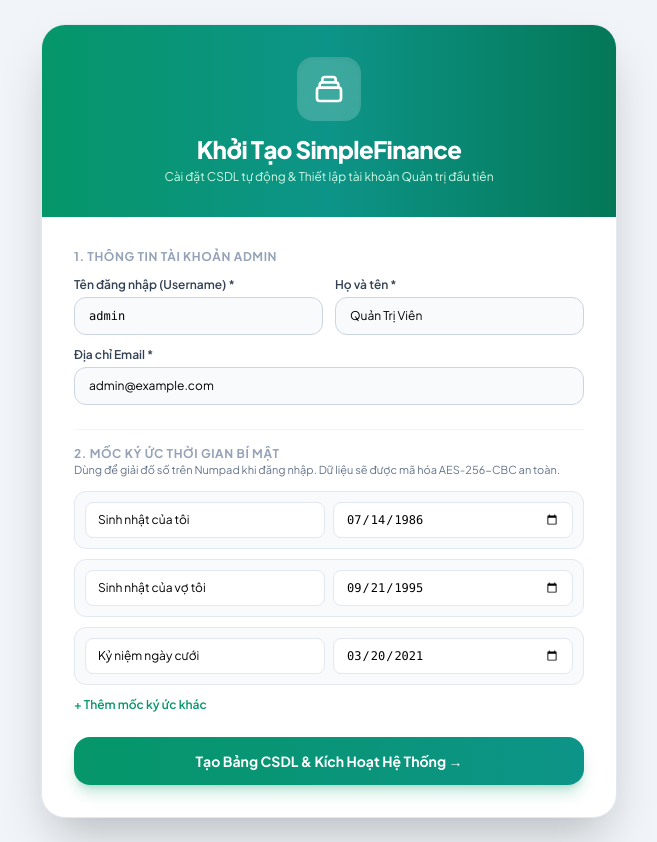
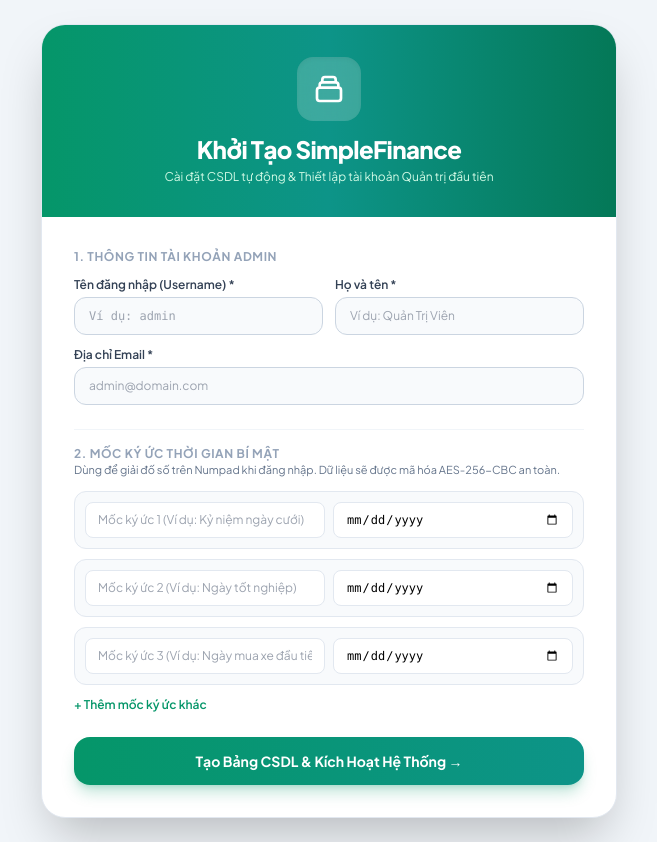
Before and after one commit to namth/finance-mcp, a PHP site: page /install.php in a window 1280 px wide. Shown: the whole page, without its empty margins (311-968 px from the left). Run offline with PHP 8.4, Linux system fonts and the light colour scheme; data that the repository does not hold is empty; some libraries are stand-ins or nearby versions.

Commit message:
fix: resolve duplicate parameter PDO error in findByUsernameOrEmail and remove sample data from install wizard

```diff
--- a/install.php
+++ b/install.php
@@ -359,17 +359,17 @@ if ($_SERVER['REQUEST_METHOD'] === 'POST') {
                         <div class="grid grid-cols-1 sm:grid-cols-2 gap-3">
                             <div>
                                 <label class="block text-xs font-semibold text-slate-700 mb-1">Tên đăng nhập (Username) *</label>
-                                <input type="text" name="username" value="<?= htmlspecialchars($_POST['username'] ?? 'admin') ?>" required class="w-full px-3.5 py-2.5 bg-slate-50 border border-slate-300 rounded-xl text-xs font-mono focus:ring-2 focus:ring-emerald-500 outline-none">
+                                <input type="text" name="username" value="<?= htmlspecialchars($_POST['username'] ?? '') ?>" placeholder="Ví dụ: admin" required class="w-full px-3.5 py-2.5 bg-slate-50 border border-slate-300 rounded-xl text-xs font-mono focus:ring-2 focus:ring-emerald-500 outline-none">
                             </div>
                             <div>
                                 <label class="block text-xs font-semibold text-slate-700 mb-1">Họ và tên *</label>
-                                <input type="text" name="full_name" value="<?= htmlspecialchars($_POST['full_name'] ?? 'Quản Trị Viên') ?>" required class="w-full px-3.5 py-2.5 bg-slate-50 border border-slate-300 rounded-xl text-xs focus:ring-2 focus:ring-emerald-500 outline-none">
+                                <input type="text" name="full_name" value="<?= htmlspecialchars($_POST['full_name'] ?? '') ?>" placeholder="Ví dụ: Quản Trị Viên" required class="w-full px-3.5 py-2.5 bg-slate-50 border border-slate-300 rounded-xl text-xs focus:ring-2 focus:ring-emerald-500 outline-none">
                             </div>
                         </div>
 
                         <div>
                             <label class="block text-xs font-semibold text-slate-700 mb-1">Địa chỉ Email *</label>
-                            <input type="email" name="email" value="<?= htmlspecialchars($_POST['email'] ?? 'admin@example.com') ?>" required class="w-full px-3.5 py-2.5 bg-slate-50 border border-slate-300 rounded-xl text-xs focus:ring-2 focus:ring-emerald-500 outline-none">
+                            <input type="email" name="email" value="<?= htmlspecialchars($_POST['email'] ?? '') ?>" placeholder="admin@domain.com" required class="w-full px-3.5 py-2.5 bg-slate-50 border border-slate-300 rounded-xl text-xs focus:ring-2 focus:ring-emerald-500 outline-none">
                         </div>
                     </div>
 
@@ -384,18 +384,18 @@ if ($_SERVER['REQUEST_METHOD'] === 'POST') {
 
                         <div id="events-container" class="space-y-2.5">
                             <div class="grid grid-cols-1 sm:grid-cols-2 gap-2 bg-slate-50 p-2.5 rounded-xl border border-slate-200">
-                                <input type="text" name="event_names[]" value="Sinh nhật của tôi" placeholder="Tên mốc sự kiện" required class="px-3 py-2 bg-white border border-slate-200 rounded-lg text-xs outline-none">
-                                <input type="date" name="event_dates[]" value="1986-07-14" required class="px-3 py-2 bg-white border border-slate-200 rounded-lg text-xs outline-none font-mono">
+                                <input type="text" name="event_names[]" value="" placeholder="Mốc ký ức 1 (Ví dụ: Kỷ niệm ngày cưới)" required class="px-3 py-2 bg-white border border-slate-200 rounded-lg text-xs outline-none">
+                                <input type="date" name="event_dates[]" value="" required class="px-3 py-2 bg-white border border-slate-200 rounded-lg text-xs outline-none font-mono">
                             </div>
 
                             <div class="grid grid-cols-1 sm:grid-cols-2 gap-2 bg-slate-50 p-2.5 rounded-xl border border-slate-200">
-                                <input type="text" name="event_names[]" value="Sinh nhật của vợ tôi" placeholder="Tên mốc sự kiện" required class="px-3 py-2 bg-white border border-slate-200 rounded-lg text-xs outline-none">
-                                <input type="date" name="event_dates[]" value="1995-09-21" required class="px-3 py-2 bg-white border border-slate-200 rounded-lg text-xs outline-none font-mono">
+                                <input type="text" name="event_names[]" value="" placeholder="Mốc ký ức 2 (Ví dụ: Ngày tốt nghiệp)" required class="px-3 py-2 bg-white border border-slate-200 rounded-lg text-xs outline-none">
+                                <input type="date" name="event_dates[]" value="" required class="px-3 py-2 bg-white border border-slate-200 rounded-lg text-xs outline-none font-mono">
                             </div>
 
                             <div class="grid grid-cols-1 sm:grid-cols-2 gap-2 bg-slate-50 p-2.5 rounded-xl border border-slate-200">
-                                <input type="text" name="event_names[]" value="Kỷ niệm ngày cưới" placeholder="Tên mốc sự kiện" required class="px-3 py-2 bg-white border border-slate-200 rounded-lg text-xs outline-none">
-                                <input type="date" name="event_dates[]" value="2021-03-20" required class="px-3 py-2 bg-white border border-slate-200 rounded-lg text-xs outline-none font-mono">
+                                <input type="text" name="event_names[]" value="" placeholder="Mốc ký ức 3 (Ví dụ: Ngày mua xe đầu tiên)" required class="px-3 py-2 bg-white border border-slate-200 rounded-lg text-xs outline-none">
+                                <input type="date" name="event_dates[]" value="" required class="px-3 py-2 bg-white border border-slate-200 rounded-lg text-xs outline-none font-mono">
                             </div>
                         </div>
 
--- a/login.php
+++ b/login.php
@@ -138,7 +138,7 @@ if ($_SERVER['REQUEST_METHOD'] === 'POST' && isset($_POST['action']) && $_POST['
                 }
             }
         } catch (\Throwable $e) {
-            $errorMessage = "Lỗi CSDL: " . $e->getMessage() . ". Hãy đảm bảo bạn đã import file schema_multiuser.sql vào MySQL.";
+            $errorMessage = "Lỗi CSDL: " . $e->getMessage();
         }
     }
 }
--- a/src/Database.php
+++ b/src/Database.php
@@ -34,7 +34,7 @@ class Database
             $options  = $db['options'] ?? [
                 PDO::ATTR_ERRMODE            => PDO::ERRMODE_EXCEPTION,
                 PDO::ATTR_DEFAULT_FETCH_MODE => PDO::FETCH_ASSOC,
-                PDO::ATTR_EMULATE_PREPARES   => false,
+                PDO::ATTR_EMULATE_PREPARES   => true,
             ];
 
             $dsn = "mysql:host={$host};port={$port};dbname={$dbname};charset={$charset}";
--- a/src/DebtManager.php
+++ b/src/DebtManager.php
@@ -210,8 +210,9 @@ class DebtManager
         }
 
         if ($memberId !== null) {
-            $sql .= " AND (d.debtor_id = :mid OR d.creditor_id = :mid)";
-            $params[':mid'] = $memberId;
+            $sql .= " AND (d.debtor_id = :mid1 OR d.creditor_id = :mid2)";
+            $params[':mid1'] = $memberId;
+            $params[':mid2'] = $memberId;
         }
 
         $sql .= " ORDER BY d.amount DESC";
--- a/src/Models/Settlement.php
+++ b/src/Models/Settlement.php
@@ -76,8 +76,9 @@ class Settlement
         }
 
         if ($memberId !== null) {
-            $conditions[] = "(s.debtor_id = :mid OR s.creditor_id = :mid)";
-            $params[':mid'] = $memberId;
+            $conditions[] = "(s.debtor_id = :mid1 OR s.creditor_id = :mid2)";
+            $params[':mid1'] = $memberId;
+            $params[':mid2'] = $memberId;
         }
 
         if (!empty($conditions)) {
```
Also changed, not shown: src/Models/User.php (+6 -2 lines).
